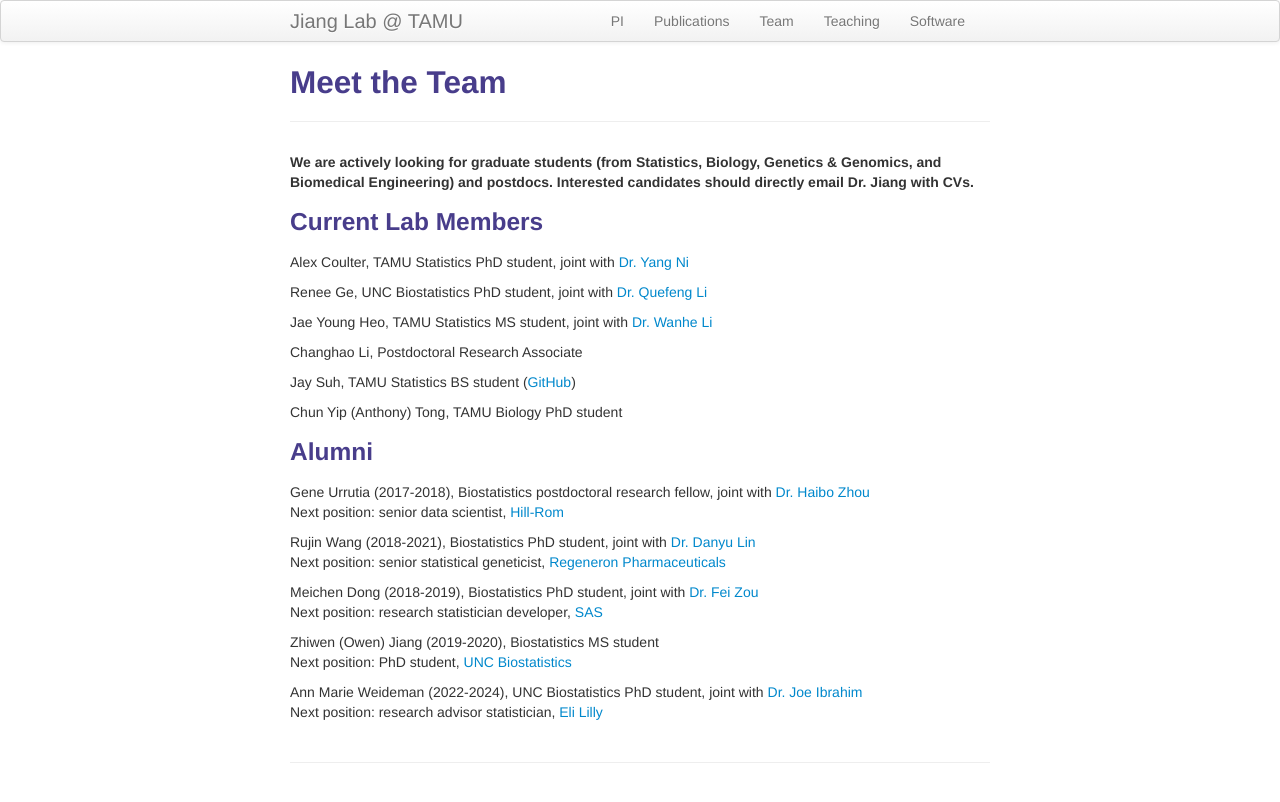
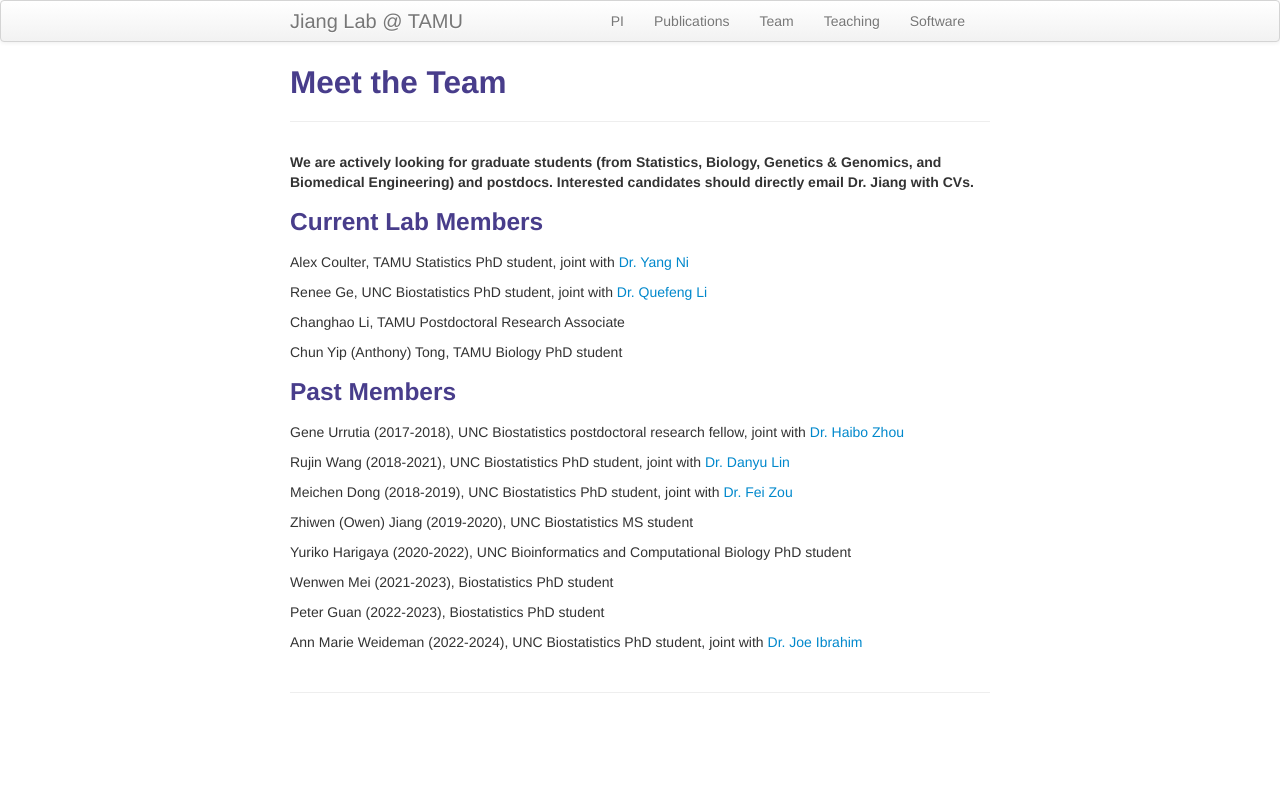
Before and after one commit to yuchaojiang/yuchaojiang.github.io, a Jekyll site: the page built from pages/team.md, in a window 1280 px wide. Shown: the top 802 px of the page. Built offline with Jekyll 4.4.1, drawn with Linux system fonts in a browser that asks for light colours.

Commit message:
Update team.md

```diff
--- a/pages/team.md
+++ b/pages/team.md
@@ -12,27 +12,24 @@ Alex Coulter, TAMU Statistics PhD student, joint with [Dr. Yang Ni](https://web.
 
 Renee Ge, UNC Biostatistics PhD student, joint with [Dr. Quefeng Li](http://www.bios.unc.edu/~quefeng/)
 
-Jae Young Heo, TAMU Statistics MS student, joint with [Dr. Wanhe Li](https://wanheli2022.wixsite.com/wanheli)
-
-Changhao Li, Postdoctoral Research Associate
-
-Jay Suh, TAMU Statistics BS student ([GitHub](https://galopyz.github.io/delicious-nbdev/blog/))
+Changhao Li, TAMU Postdoctoral Research Associate
 
 Chun Yip (Anthony) Tong, TAMU Biology PhD student
 
-### Alumni
+### Past Members
 
-Gene Urrutia (2017-2018), Biostatistics postdoctoral research fellow, joint with [Dr. Haibo Zhou](http://sph.unc.edu/adv_profile/haibo-zhou-phd/) <br/>
-Next position: senior data scientist, [Hill-Rom](https://www.hill-rom.com/usa/)
+Gene Urrutia (2017-2018), UNC Biostatistics postdoctoral research fellow, joint with [Dr. Haibo Zhou](http://sph.unc.edu/adv_profile/haibo-zhou-phd/) <br/>
 
-Rujin Wang (2018-2021), Biostatistics PhD student, joint with [Dr. Danyu Lin](https://sph.unc.edu/adv_profile/danyu-lin-phd/) <br/>
-Next position: senior statistical geneticist, [Regeneron Pharmaceuticals](https://www.regeneron.com/)
+Rujin Wang (2018-2021), UNC Biostatistics PhD student, joint with [Dr. Danyu Lin](https://sph.unc.edu/adv_profile/danyu-lin-phd/) <br/>
 
-Meichen Dong (2018-2019), Biostatistics PhD student, joint with [Dr. Fei Zou](https://sph.unc.edu/adv_profile/fei-zou-phd/) <br/>
-Next position: research statistician developer, [SAS](https://www.sas.com/)
+Meichen Dong (2018-2019), UNC Biostatistics PhD student, joint with [Dr. Fei Zou](https://sph.unc.edu/adv_profile/fei-zou-phd/) <br/>
 
-Zhiwen (Owen) Jiang (2019-2020), Biostatistics MS student <br/>
-Next position: PhD student, [UNC Biostatistics](https://sph.unc.edu/bios/biostatistics/)
+Zhiwen (Owen) Jiang (2019-2020), UNC Biostatistics MS student <br/>
+
+Yuriko Harigaya (2020-2022), UNC Bioinformatics and Computational Biology PhD student <br/>
+
+Wenwen Mei (2021-2023), Biostatistics PhD student <br/>
+
+Peter Guan (2022-2023), Biostatistics PhD student <br/>
 
 Ann Marie Weideman (2022-2024), UNC Biostatistics PhD student, joint with [Dr. Joe Ibrahim](https://sph.unc.edu/adv_profile/joseph-g-ibrahim-phd/) <br/>
-Next position: research advisor statistician, [Eli Lilly](https://www.lilly.com/)
```
